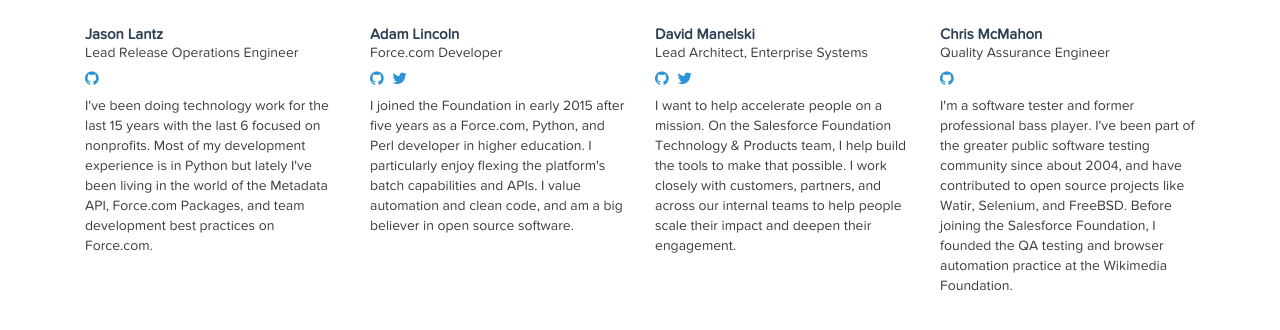
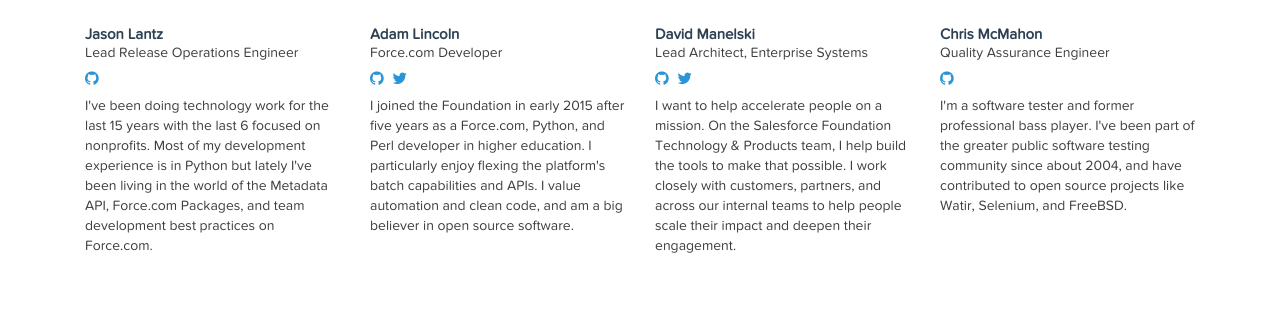
Before and after one commit to dvenor/salesforcefoundation.github.io, a Jekyll site: the page built from index.html, in a window 1280 px wide and 900 px high, scrolled down 4914 px, cut to the strip 163-526 px from the top of the window. Shown: the top 330 px of the strip. Built offline with Jekyll 4.4.1, drawn with Linux system fonts in a browser that asks for light colours; some web fonts are replaced; Markdown is read by kramdown in place of the engine named in the settings; the list of posts is cut into pages by our own code; comment, search, counter and statistics services are not loaded.

Commit message:
Update to Chris

```diff
--- a/_data/members.yml
+++ b/_data/members.yml
@@ -76,7 +76,7 @@
   github:         chrismcmahon
   avatar:         https://avatars3.githubusercontent.com/u/204643
   title:          "Quality Assurance Engineer"
-  bio:            "I'm a software tester and former professional bass player. I've been part of the greater public software testing community since about 2004, and have contributed to open source projects like Watir, Selenium, and FreeBSD. Before joining the Salesforce Foundation, I founded the QA testing and browser automation practice at the Wikimedia Foundation."
+  bio:            "I'm a software tester and former professional bass player. I've been part of the greater public software testing community since about 2004, and have contributed to open source projects like Watir, Selenium, and FreeBSD."
 
 Saradha Rajagopalan:
   github:         srajagopalan1712
```
